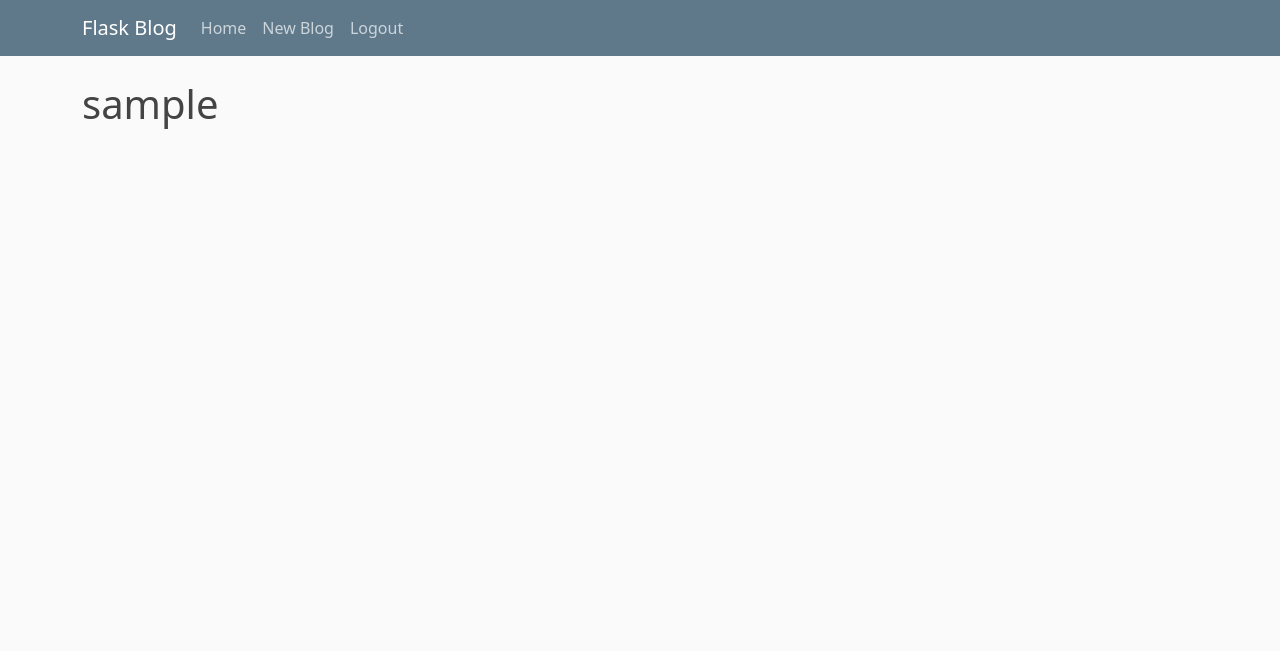
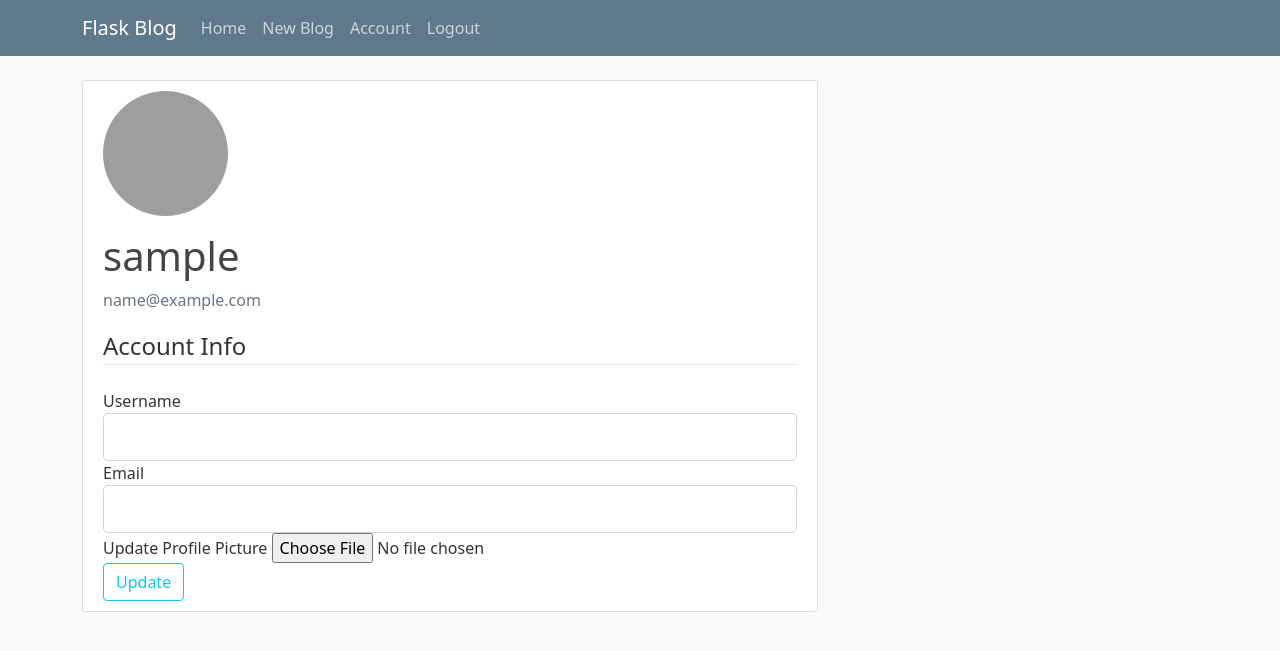
Before and after one commit to GeorgeM101/Blog, a Flask app: page /account in a window 1280 px wide. Shown: the top 651 px of the page. Run offline with Flask 2, Linux system fonts and the light colour scheme; the visitor is signed in with stand-in values (Sample User, id 1); data comes from the database, SQL or seed files in the repository; some libraries are stand-ins or nearby versions; grey boxes are pictures that could not be loaded.

Commit message:
added account info section

```diff
--- a/app/forms.py
+++ b/app/forms.py
@@ -1,6 +1,7 @@
 from wtforms import StringField, PasswordField, SubmitField, BooleanField
 from wtforms.validators import DataRequired, Length, Email, EqualTo, ValidationError
 from flask_wtf import FlaskForm
+from flask_wtf.file import FileField, FileAllowed
 from wtforms import StringField,PasswordField,BooleanField,SubmitField, TextAreaField
 from .models import Users
 from flask_wtf import FlaskForm
@@ -33,3 +34,11 @@ class PostBlog(FlaskForm):
     title = StringField('Title', validators=[DataRequired()])
     content = TextAreaField('Blog', validators=[DataRequired()])
     submit = SubmitField('Post')
+
+class UpdateAccountForm(FlaskForm):
+    username = StringField('Username',
+                           validators=[DataRequired(), Length(min=2, max=20)])
+    email = StringField('Email',
+                        validators=[DataRequired(), Email()])
+    picture = FileField('Update Profile Picture', validators=[FileAllowed(['jpg', 'png'])])
+    submit = SubmitField('Update')
--- a/app/templates/account.html
+++ b/app/templates/account.html
@@ -1,3 +1,57 @@
-{% extends "index.html" %} {% block content %}
-<h1>{{ current_user.username }}</h1>
+{% extends "index.html" %}
+{% block content %}
+    <div class="content-section">
+      <div class="media">
+        <img class="rounded-circle account-img" src="{{ image_file }}">
+        <div class="media-body">
+          <h2 class="account-heading">{{ current_user.username }}</h2>
+          <p class="text-secondary">{{ current_user.email }}</p>
+        </div>
+      </div>
+        <form method="POST" action="" enctype="multipart/form-data">
+            {{ form.hidden_tag() }}
+            <fieldset class="form-group">
+                <legend class="border-bottom mb-4">Account Info</legend>
+                <div class="form-group">
+                    {{ form.username.label(class="form-control-label") }}
+
+                    {% if form.username.errors %}
+                        {{ form.username(class="form-control form-control-lg is-invalid") }}
+                        <div class="invalid-feedback">
+                            {% for error in form.username.errors %}
+                                <span>{{ error }}</span>
+                            {% endfor %}
+                        </div>
+                    {% else %}
+                        {{ form.username(class="form-control form-control-lg") }}
+                    {% endif %}
+                </div>
+                <div class="form-group">
+                    {{ form.email.label(class="form-control-label") }}
+                    {% if form.email.errors %}
+                        {{ form.email(class="form-control form-control-lg is-invalid") }}
+                        <div class="invalid-feedback">
+                            {% for error in form.email.errors %}
+                                <span>{{ error }}</span>
+                            {% endfor %}
+                        </div>
+                    {% else %}
+                        {{ form.email(class="form-control form-control-lg") }}
+                    {% endif %}
+                </div>
+                <div class="form-group">
+                    {{ form.picture.label() }}
+                    {{ form.picture(class="form-control-file") }}
+                    {% if form.picture.errors %}
+                        {% for error in form.picture.errors %}
+                            <span class="text-danger">{{ error }}</span></br>
+                        {% endfor %}
+                    {% endif %}
+                </div>
+            </fieldset>
+            <div class="form-group">
+                {{ form.submit(class="btn btn-outline-info") }}
+            </div>
+        </form>
+    </div>
 {% endblock content %}
--- a/app/templates/index.html
+++ b/app/templates/index.html
@@ -51,6 +51,7 @@
             <div class="navbar-nav">
               {% if current_user.is_authenticated %}
               <a class="nav-item nav-link" href={{url_for('new_post')}}>New Blog</a>
+              <a class="nav-item nav-link" href="{{ url_for('account') }}">Account</a>
               <a class="nav-item nav-link" href={{url_for('logout')}}>Logout</a>
               {% else %}
               <a class="nav-item nav-link" href={{url_for('login')}}>Login</a>
@@ -63,9 +64,7 @@
     </header>
     <main role="main" class="container">
       <div class="row">
-        <div class="col-md-8">{% block content %}
-          <a class="nav-item nav-link" href={{url_for('register')}}>Register</a>
-          {% endblock %}</div>
+        <div class="col-md-8">{% block content %}{% endblock %}</div>
       </div>
     </main>
   </body>
--- a/app/views.py
+++ b/app/views.py
@@ -1,5 +1,5 @@
 from flask import Flask, abort, render_template, url_for, flash, redirect, request
-from .forms import RegistrationForm, LoginForm, PostBlog
+from .forms import RegistrationForm, LoginForm, PostBlog, UpdateAccountForm
 from flask_bcrypt import bcrypt
 from app import app, db
 from .models import Users, Post
@@ -61,10 +61,13 @@ def logout():
     return redirect(url_for('home'))
 
 
-@app.route("/account")
+@app.route("/account", methods=['GET', 'POST'])
 @login_required
 def account():
-    return render_template('account.html', title='Account')
+    form = UpdateAccountForm()
+    image_file = url_for('static', filename='prof/'+ current_user.image_file)
+    return render_template('account.html', title='Account', image_file=image_file, form=form)
+
 
 
 @app.route("/post/new", methods=['GET','POST'])
@@ -110,3 +113,14 @@ def update_post(post_id):
 #     db.session.add(new_user)
 #     db.session.commit()
 #     return redirect(request.referrer)
+
+@app.route("/post/<int:post_id>/delete", methods=['POST'])
+@login_required
+def delete_post(post_id):
+    post = Post.query.get_or_404(post_id)
+    if post.author != current_user:
+        abort(403)
+    db.session.delete(post)
+    db.session.commit()
+    flash('Your post has been deleted!', 'success')
+    return redirect(url_for('home'))
```
Also changed, not shown: app/static/prof/profile.jpeg (added).
